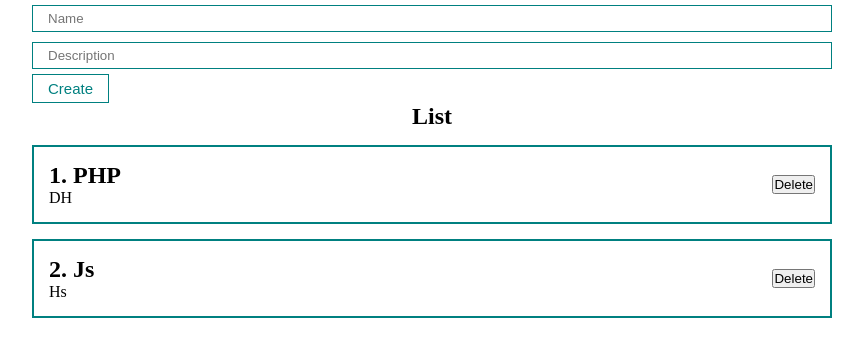
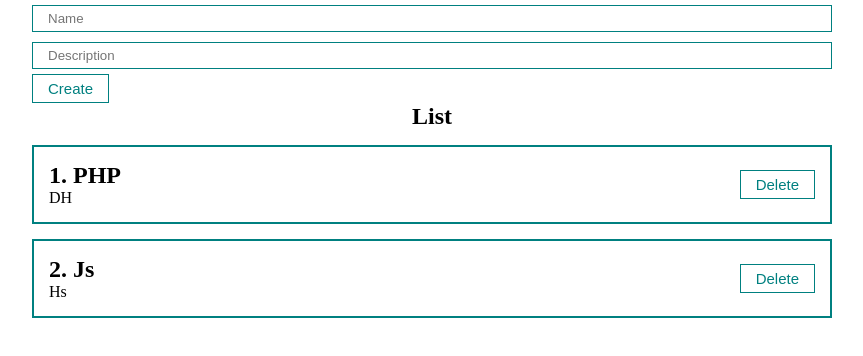
Before and after one commit to Fentan-kyc/ulbitv-app, a React (Create React App) app: page / in a window 1280 px wide. Shown: the top 356 px of the page, without its empty margins (208-1071 px from the left). Built offline with nearby package versions, Linux system fonts and the light colour scheme.

Commit message:
working with create/remove callbacks

```diff
--- a/src/App.js
+++ b/src/App.js
@@ -17,10 +17,14 @@ function App() {
     setPosts([...posts, newPost])
   }
 
+  const removePost = (post) => {
+    setPosts(posts.filter(p => p.id !== post.id))
+  }
+
   return (
     <div className="App">
       <PostForm create={createPost} />
-      <PostList title='List' posts={posts} />
+      <PostList remove={removePost} title='List' posts={posts} />
     </div>
   );
 }
--- a/src/Components/PostItem.jsx
+++ b/src/Components/PostItem.jsx
@@ -1,4 +1,5 @@
-import React from 'react'
+import React from 'react';
+import MyButton from './UI/buttons/MyButton';
 
 const PostItem = (props) => {
     return (
@@ -11,7 +12,7 @@ const PostItem = (props) => {
                     </div>
                 </div>
                 <div className="post__btns">
-                    <button>Delete</button>
+                    <MyButton onClick={() => props.remove(props.post)}>Delete</MyButton>
                 </div>
             </div>
         </div>
--- a/src/Components/PostList.jsx
+++ b/src/Components/PostList.jsx
@@ -1,12 +1,12 @@
 import React from 'react'
 import PostItem from './PostItem'
 
-const PostList = (props) => {
+const PostList = ({ posts, title, remove }) => {
     return (
         <div>
-            <h2 style={{ textAlign: 'center' }}>{props.title}</h2>
-            {props.posts.map((post, index) =>
-                <PostItem number={index + 1} post={post} key={post.id} />)}
+            <h2 style={{ textAlign: 'center' }}>{title}</h2>
+            {posts.map((post, index) =>
+                <PostItem remove={remove} number={index + 1} post={post} key={post.id} />)}
         </div>
     )
 }
```
